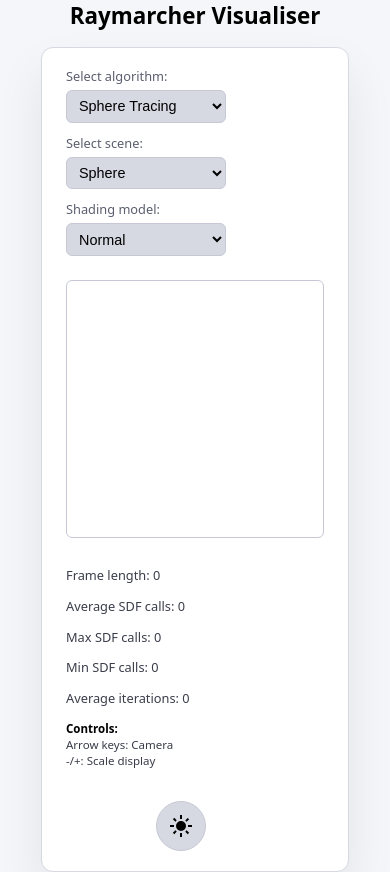
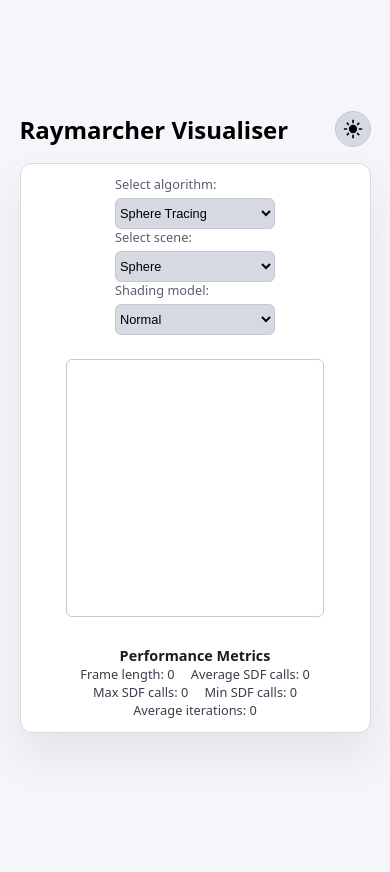
Before and after one commit to vxlerian/cpu-raymarcher, a website built with Vite: page index.html in a window 390 px wide. After the commit the page ends 844 px from the top, so only its background shows below. Built offline with nearby package versions, Linux system fonts and the light colour scheme.

Commit message:
basic mobile stylin

```diff
--- a/index.html
+++ b/index.html
@@ -3,13 +3,37 @@
 <head>
     <meta charset="UTF-8">
     <title>CPU Shader Tester</title>
-    <link rel="stylesheet" href="style.css">
+    <link rel="stylesheet" href="src/styles/style.css">
     <script type="module" src="src/website_elements/theme_switch.ts" defer>
     </script>
 </head>
 <body>
     <div class="page-wrapper">
-        <h1>Raymarcher Visualiser</h1>
+        <div id="title">
+            <h1>Raymarcher Visualiser</h1>
+            <div id="theme">
+                <button id="theme-switch">
+                    <!--Light and dark mode icons (in that order)-->
+                    <svg
+                        xmlns="http://www.w3.org/2000/svg"
+                        height="24px"
+                        viewBox="0 -960 960 960"
+                        width="24px" fill="#e3e3e3"
+                    ><path
+                        d="M480-280q-83 0-141.5-58.5T280-480q0-83 58.5-141.5T480-680q83 0 141.5 58.5T680-480q0 83-58.5 141.5T480-280ZM200-440H40v-80h160v80Zm720 0H760v-80h160v80ZM440-760v-160h80v160h-80Zm0 720v-160h80v160h-80ZM256-650l-101-97 57-59 96 100-52 56Zm492 496-97-101 53-55 101 97-57 59Zm-98-550 97-101 59 57-100 96-56-52ZM154-212l101-97 55 53-97 101-59-57Z"
+                    /></svg>
+                    <svg
+                        xmlns="http://www.w3.org/2000/svg"
+                        width="24px"
+                        height="24px"
+                        viewBox="0 -960 960 960"
+                        fill="#e3e3e3"
+                    ><path
+                        d="M480-120 q-150 0-255-105T120-480 q0-150 105-255t255-105 q14 0 27.5 1t26.5 3 q-41 29-65.5 75.5T444-660 q0 90 63 153t153 63 q55 0 101-24.5t75-65.5 q2 13 3 26.5t1 27.5 q0 150-105 255T480-120Z"
+                    /></svg>
+                </button>
+            </div>
+        </div>
         <div id="app">
             <div id="editor-container">
                 <div>
@@ -46,54 +70,19 @@
             </div>
 
             <div id="right-side-panel">
+                <p><b>Performance Metrics</b></p>
                 <div id="diagnostics">
-                    <p style="margin-top: 0px;" id="fps">Frame length: 0</p>
+                    <p id="fps">Frame length: 0</p>
                     <p id="average-sdf-calls">Average SDF calls: 0</p>
                     <p id="max-sdf-calls">Max SDF calls: 0</p>
                     <p id="min-sdf-calls">Min SDF calls: 0</p>
                     <p id="average-iterations">Average iterations: 0</p>
-                    <div style="margin-top: 10px; font-size: 0.9em;">
+                    <div id="controls">
                         <strong>Controls:</strong><br>
                         Arrow keys: Camera<br>
                         -/+: Scale display<br>
                     </div>
 
-                </div>
-                <div id="theme">
-                                    <button id="theme-switch">
-                        <!--Light and dark mode icons (in that order)-->
-                        <svg
-                            xmlns="http://www.w3.org/2000/svg"
-                            height="24px"
-                            viewBox="0 -960 960 960"
-                            width="24px" fill="#e3e3e3"
-                        ><path
-                            d="
-                                M480-280q-83 0-141.5-58.5T280-480q0-83
-                                58.5-141.5T480-680q83 0 141.5 58.5T680-480q0 83-58.5
-                                141.5T480-280ZM200-440H40v-80h160v80Zm720
-                                0H760v-80h160v80ZM440-760v-160h80v160h-80Zm0
-                                720v-160h80v160h-80ZM256-650l-101-97 57-59 96
-                                100-52 56Zm492 496-97-101 53-55 101 97-57
-                                59Zm-98-550 97-101 59 57-100
-                                96-56-52ZM154-212l101-97 55 53-97 101-59-57Z"
-                        /></svg>
-                        <svg
-                            xmlns="http://www.w3.org/2000/svg"
-                            width="24px"
-                            height="24px"
-                            viewBox="0 -960 960 960"
-                            fill="#e3e3e3"
-                        ><path
-                            d="
-                                M480-120 q-150 0-255-105T120-480
-                                q0-150 105-255t255-105 q14 0 27.5 1t26.5 3
-                                q-41 29-65.5 75.5T444-660 q0 90 63 153t153 63
-                                q55 0 101-24.5t75-65.5 q2 13 3 26.5t1 27.5
-                                q0 150-105 255T480-120Z
-                            "
-                        /></svg>
-                    </button>
                 </div>
             </div>
         </div>
--- a/public/style.css
+++ /dev/null
@@ -1,197 +0,0 @@
-:root {
-    --background: #f5f6fa;
-    --app-background: #ffffff;
-    --app-border: #d7d9e2;
-    --strong-color: #000000;
-    --text-color: #1a1a1f;
-    --label-color: #5a5e6e;
-    --shader-background: #ffffff;
-    --shader-border: #c6c8d6;
-    --box-shadow: rgba(0, 0, 0, 0.08);
-    --diagnostics-color: #3a3d4a;
-}
-
-.dark-mode {
-    --background: #0f0f10;
-    --app-background: #1a1a1f;
-    --app-border: #2a2a33;
-    --strong-color: white;
-    --text-color: #eaeaea;
-    --label-color: #9ea0a8;
-    --shader-background: black;
-    --shader-border: #3a3a45;
-    --box-shadow: rgba(0,0,0,0.8);
-    --diagnostics-color: #c5c6d0;
-}
-
-/* Make the whole page center its content */
-body {
-    margin: 0;
-    min-height: 100vh;
-    display: flex;
-    align-items: center;
-    justify-content: center;
-    background-color: var(--background);
-    font-family: system-ui, -apple-system, BlinkMacSystemFont, "Segoe UI",
-                 Roboto, "Helvetica Neue", sans-serif;
-    color: var(--text-color);
-}
-
-/* Wrapper so the title + app stay grouped */
-.page-wrapper {
-    display: flex;
-    flex-direction: column;
-    align-items: center;
-    gap: 1rem; /* space between heading and app */
-}
-
-/* TODO: make the heading look a bit nicer */
-h1 {
-    margin: 0;
-    font-size: 1.4rem;
-    font-weight: 600;
-    color: var(--strong-color);
-    text-align: left;
-}
-
-/* The main app panel */
-#app {
-    display: flex;
-    flex-direction: row;
-    gap: 1.5rem;
-
-    background-color: var(--app-background);
-    border: 1px solid var(--app-border);
-    border-radius: 12px;
-    padding: 1.25rem 1.5rem;
-
-    box-shadow: 0 24px 48px var(--box-shadow);
-    max-width: 900px;
-    width: auto;
-    box-sizing: border-box;
-
-    color: var(--text-color);
-    font-size: 0.9rem;
-    line-height: 1.4;
-}
-
-#editor-container {
-    display: flex;
-    flex-direction: column;
-    gap: 0.75rem;
-}
-
-/* Canvas presentation */
-#canvas-container {
-    align-items: center;
-}
-
-#shader-canvas {
-    image-rendering: pixelated;
-    border: 1px solid var(--shader-border);
-    border-radius: 6px;
-    background-color: var(--shader-background);
-}
-
-/* Layout columns inside the app */
-#right-side-panel {
-    display: flex;
-    flex-direction: column;   /* side by side */
-    min-width: 120px;
-    max-width: 140px;
-}
-
-/* Diagnostics column */
-#diagnostics {
-    font-size: 0.8rem;
-    color: var(--diagnostics-color);
-}
-
-#diagnostics strong {
-    color: var(--strong-color);
-}
-
-#theme {
-    padding-top: 2rem;
-    margin-top: auto;
-    display: flex;
-    justify-content: flex-end;
-    gap: 0.75rem;
-}
-
-/* Style form controls a bit so dark mode isn't painful */
-label {
-    display: block;
-    font-size: 0.8rem;
-    color: var(--label-color);
-    margin-bottom: 0.25rem;
-}
-
-select {
-    background-color: var(--app-border);
-    color: var(--strong-color);
-    border: 1px solid var(--shader-border);
-    border-radius: 6px;
-    padding: 0.4rem 0.5rem;
-    font-size: 0.9rem;
-    min-width: 160px;
-}
-
-/* Responsive: stack columns on narrow screens */
-@media (max-width: 800px) {
-    #app {
-        flex-direction: column;
-        align-items: stretch;
-    }
-
-    #diagnostics {
-        max-width: none;
-        min-width: 0;
-    }
-
-    #canvas-container {
-        align-items: flex-start;
-    }
-
-    #shader-canvas {
-        max-width: 100%;
-        height: auto;
-    }
-}
-
-#theme-switch {
-    height: 50px;
-    width: 50px;
-    padding: 0;
-    border-radius: 50%;
-    background-color: var(--app-border);
-    border: 1px solid var(--shader-border);
-    display: flex;
-    justify-content: center;
-    align-items: center;
-}
-
-/*What the button looks like when clicked*/
-#theme-switch:active {
-    transform: scale(0.98);   /* tiny press */
-    filter: brightness(0.9);  /* darken a bit */
-}
-
-#theme-switch svg{
-    fill: var(--strong-color)
-}
-
-/* Hide the dark mode icon in light mode (default) */
-#theme-switch svg:last-child {
-    display: none;
-}
-
-/* In dark mode, show the dark mode icon and hide the light mode icon,
-which correspond to the first and last child respectively*/
-.dark-mode #theme-switch svg:first-child {
-    display: none;
-}
-
-.dark-mode #theme-switch svg:last-child {
-    display: block;
-}
--- /dev/null
+++ b/src/styles/style.css
@@ -0,0 +1,327 @@
+:root {
+    --background: #f5f6fa;
+    --app-background: #ffffff;
+    --app-border: #d7d9e2;
+    --strong-color: #000000;
+    --text-color: #1a1a1f;
+    --label-color: #5a5e6e;
+    --shader-background: #ffffff;
+    --shader-border: #c6c8d6;
+    --box-shadow: rgba(0, 0, 0, 0.08);
+    --diagnostics-color: #3a3d4a;
+}
+
+.dark-mode {
+    --background: #0f0f10;
+    --app-background: #1a1a1f;
+    --app-border: #2a2a33;
+    --strong-color: white;
+    --text-color: #eaeaea;
+    --label-color: #9ea0a8;
+    --shader-background: black;
+    --shader-border: #3a3a45;
+    --box-shadow: rgba(0,0,0,0.8);
+    --diagnostics-color: #c5c6d0;
+}
+
+/* ========================================================================== */
+/* ============================== DESKTOP VIEW ============================== */
+/* ========================================================================== */
+
+/* Make the whole page center its content */
+    body {
+        margin: 0;
+        min-height: 100vh;
+        display: flex;
+        align-items: center;
+        justify-content: center;
+        background-color: var(--background);
+        font-family: system-ui, -apple-system, BlinkMacSystemFont, "Segoe UI",
+                     Roboto, "Helvetica Neue", sans-serif;
+        color: var(--text-color);
+    }
+
+    /* Wrapper so the title + app stay grouped */
+    .page-wrapper {
+        display: flex;
+        flex-direction: column;
+        align-items: center;
+        gap: 1rem; /* space between heading and app */
+    }
+
+    /* Heading & Dark/Light Mode Swticher */
+    #title {
+        display: flex;
+        flex-direction: row;
+        justify-content: space-between;
+        align-items: center;
+        width: 100%;
+    }
+
+    #theme {
+        display: flex;
+        justify-content: flex-end;
+        gap: 0.75rem;
+        width: auto;
+    }
+
+    h1 {
+        margin: 0;
+        font-size: 1.5rem;
+        font-weight: 600;
+        color: var(--strong-color);
+        text-align: center;
+    }
+
+    /* The main app panel */
+    #app {
+        display: flex;
+        flex-direction: row;
+        gap: 1.5rem;
+
+        background-color: var(--app-background);
+        border: 1px solid var(--app-border);
+        border-radius: 12px;
+        padding: 1.25rem 1.5rem;
+
+        box-shadow: 0 24px 48px var(--box-shadow);
+        max-width: 900px;
+        width: auto;
+        box-sizing: border-box;
+
+        color: var(--text-color);
+        font-size: 0.9rem;
+        line-height: 1.4;
+    }
+
+    #editor-container {
+        display: flex;
+        flex-direction: column;
+        gap: 0.75rem;
+    }
+
+    /* Canvas presentation */
+    #canvas-container {
+        align-items: center;
+    }
+
+    #shader-canvas {
+        image-rendering: pixelated;
+        border: 1px solid var(--shader-border);
+        border-radius: 6px;
+        background-color: var(--shader-background);
+    }
+
+    /* Layout columns inside the app */
+    #right-side-panel {
+        display: flex;
+        flex-direction: column;
+        width: 100%;
+    }
+
+    /* Performance Metrics Title */
+    #right-side-panel > p {
+        margin: 0px;
+    }
+
+    /* Diagnostics column */
+    #diagnostics {
+        font-size: 0.8rem;
+        color: var(--diagnostics-color);
+    }
+
+    #diagnostics strong {
+        color: var(--strong-color);
+    }
+
+    /* Style form controls a bit so dark mode isn't painful */
+    label {
+        display: block;
+        font-size: 0.8rem;
+        color: var(--label-color);
+        margin-bottom: 0.25rem;
+    }
+
+    select {
+        background-color: var(--app-border);
+        color: var(--strong-color);
+        border: 1px solid var(--shader-border);
+        border-radius: 6px;
+        padding: 0.4rem 0.5rem;
+        font-size: 0.9rem;
+        min-width: 160px;
+    }
+
+    #theme-switch {
+        height: 48px;
+        width: 48px;
+        padding: 0;
+        border-radius: 50%;
+        background-color: var(--app-border);
+        border: 1px solid var(--shader-border);
+        display: flex;
+        justify-content: center;
+        align-items: center;
+    }
+
+    /*What the button looks like when clicked*/
+    #theme-switch:active {
+        transform: scale(0.98);   /* tiny press */
+        filter: brightness(0.9);  /* darken a bit */
+    }
+
+    #theme-switch svg{
+        fill: var(--strong-color)
+    }
+
+    /* Hide the dark mode icon in light mode (default) */
+    #theme-switch svg:last-child {
+        display: none;
+    }
+
+    /* In dark mode, show the dark mode icon and hide the light mode icon,
+    which correspond to the first and last child respectively*/
+    .dark-mode #theme-switch svg:first-child {
+        display: none;
+    }
+
+    .dark-mode #theme-switch svg:last-child {
+        display: block;
+    }
+
+/* ========================================================================== */
+/* =============================== MOBILE VIEW ============================== */
+/* ========================================================================== */
+/* min-width testing 320px */
+
+@media (max-width: 800px) {
+    /* Wrapper so the title + app stay grouped */
+    .page-wrapper {
+        display: flex;
+        flex-direction: column;
+        align-items: center;
+        gap: 1rem; /* space between heading and app */
+    }
+
+    /* The main app panel */
+    #app {
+        display: flex;
+        flex-direction: column;
+        justify-content: center;
+        align-items: center;
+        gap: 1.5rem;
+
+        background-color: var(--app-background);
+        border: 1px solid var(--app-border);
+        border-radius: 12px;
+        padding: 12px 12px;
+
+        box-shadow: 0 24px 48px var(--box-shadow);
+        max-width: 900px;
+        width: 90vw;
+        box-sizing: border-box;
+
+        color: var(--text-color);
+        font-size: 0.9rem;
+        line-height: 1.4;
+    }
+
+    #editor-container {
+        display: flex;
+        flex-direction: row;
+        justify-content: center;
+        flex-wrap: wrap;
+        gap: 2%;
+        min-width: 100%;
+    }
+
+
+    /* Canvas presentation */
+    #canvas-container {
+        align-items: center;
+    }
+
+    #shader-canvas {
+        image-rendering: pixelated;
+        border: 1px solid var(--shader-border);
+        border-radius: 6px;
+        background-color: var(--shader-background);
+    }
+
+    /* Layout columns inside the app */
+    #right-side-panel {
+        display: flex;
+        flex-direction: column;
+        align-items: center;
+        justify-content: center;
+        width: 100%;
+    }
+
+    /* Performance Metrics Title */
+    #right-side-panel > p {
+        margin: 0px;
+    }
+
+    /* Diagnostics column */
+    #diagnostics {
+        font-size: 0.8rem;
+        color: var(--diagnostics-color);
+        display: flex;
+        flex-direction: row;
+        flex-wrap: wrap;
+        justify-content: center;
+        align-items: center;
+        text-align: center;
+        gap: 5%;
+    }
+
+    #diagnostics > p {
+        margin: 0px;
+    }
+
+    #controls {
+        display: none;
+        /* arrow key buttons to move camera around */
+    }
+
+    #diagnostics strong {
+        color: var(--strong-color);
+    }
+
+    #theme {
+        margin-top: auto;
+        display: flex;
+        justify-content: flex-end;
+        gap: 0.75rem;
+    }
+
+    /* Style form controls a bit so dark mode isn't painful */
+    label {
+        display: block;
+        font-size: 0.8rem;
+        color: var(--label-color);
+        margin-bottom: 0.25rem;
+    }
+
+    select {
+        background-color: var(--app-border);
+        color: var(--strong-color);
+        border: 1px solid var(--shader-border);
+        border-radius: 6px;
+        padding: 6px 0px 6px 0px;
+        font-size: 0.8rem;
+    }
+}
+
+@media (max-width: 400px) {
+    /* Theme Switching */
+    #theme-switch {
+        height: 36px;
+        width: 36px;
+    }
+
+    #theme-switch svg {
+        max-height: 20px;
+        max-width: 20px;
+    }
+}
```
Also changed, not shown: vite.config.ts (+7 -0 lines), 1 other file.
